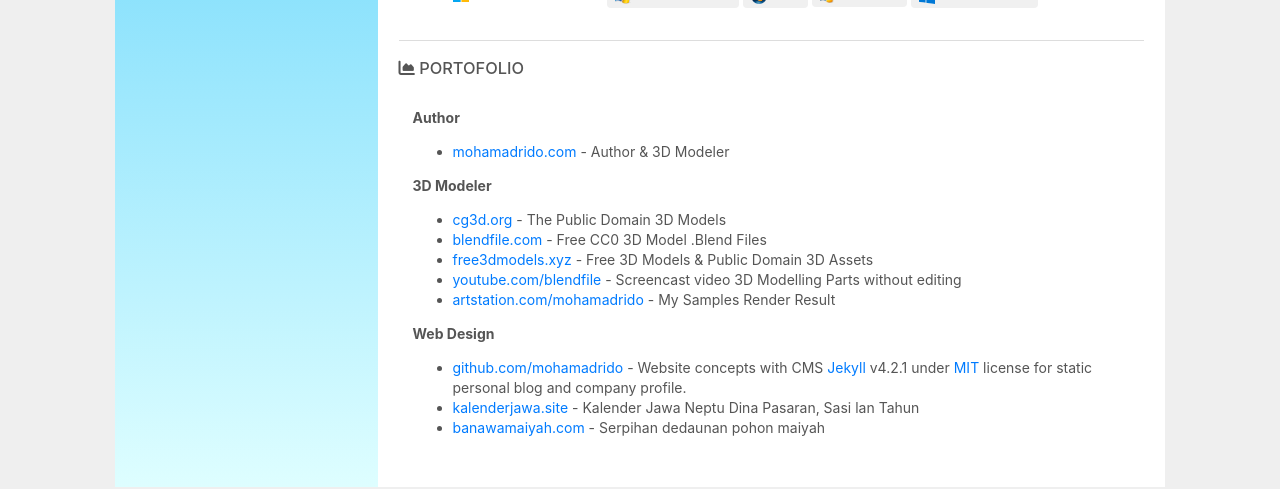
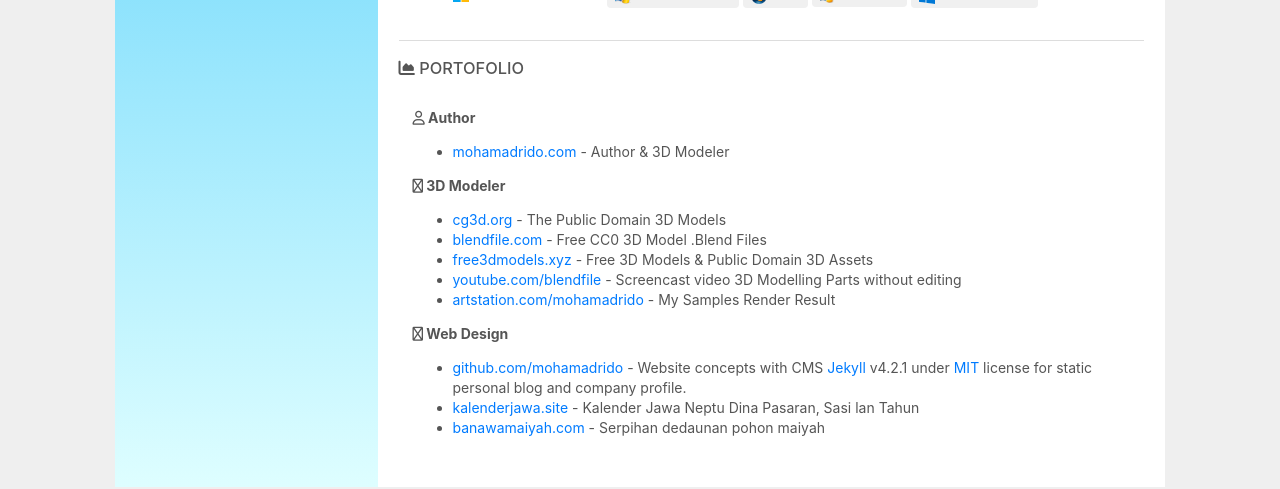
Before and after one commit to mohamadrido/about, a Jekyll site: the page built from index.html, in a window 1280 px wide. Shown: the part 1945-2434 px from the top of the page. Built offline with Jekyll 4.4.1, drawn with Linux system fonts in a browser that asks for light colours; nearby versions of some CDN libraries.

Commit message:
Update index.html

```diff
--- a/index.html
+++ b/index.html
@@ -127,12 +127,12 @@
 
     <h3><i class="fa-solid fa-chart-area"></i> PORTOFOLIO</h3>
     <div class="container2" style="padding: 1em;">
-    <b>Author</b>
+    <b><i class="fa-regular fa-user"></i> Author</b>
       <ul>
       <li><a href="https://mohamadrido.com">mohamadrido.com</a> - Author & 3D Modeler</li>
       </ul>
 
-    <b>3D Modeler</b>
+    <b><i class="fa-regular fa-cube"></i> 3D Modeler</b>
       <ul>
       <li><a href="https://cg3d.org">cg3d.org</a> - The Public Domain 3D Models</li>
       <li><a href="https://blendfile.com">blendfile.com</a> - Free CC0 3D Model .Blend Files</li>
@@ -141,7 +141,7 @@
       <li><a href="https://artstation.com/mohamadrido">artstation.com/mohamadrido</a> - My Samples Render Result</li>
       </ul>
 
-    <b>Web Design</b>
+    <b><i class="fa-regular fa-globe"></i> Web Design</b>
       <ul>
       <li><a href="https://github.com/mohamadrido">github.com/mohamadrido</a> - Website concepts with CMS <a href="https://jekyllrb.com">Jekyll</a> v4.2.1 under <a href="https://mit-license.org">MIT</a> license for static personal blog and company profile.</li>
       <li><a href="http://kalenderjawa.site">kalenderjawa.site</a> - Kalender Jawa Neptu Dina Pasaran, Sasi lan Tahun</li>
```
